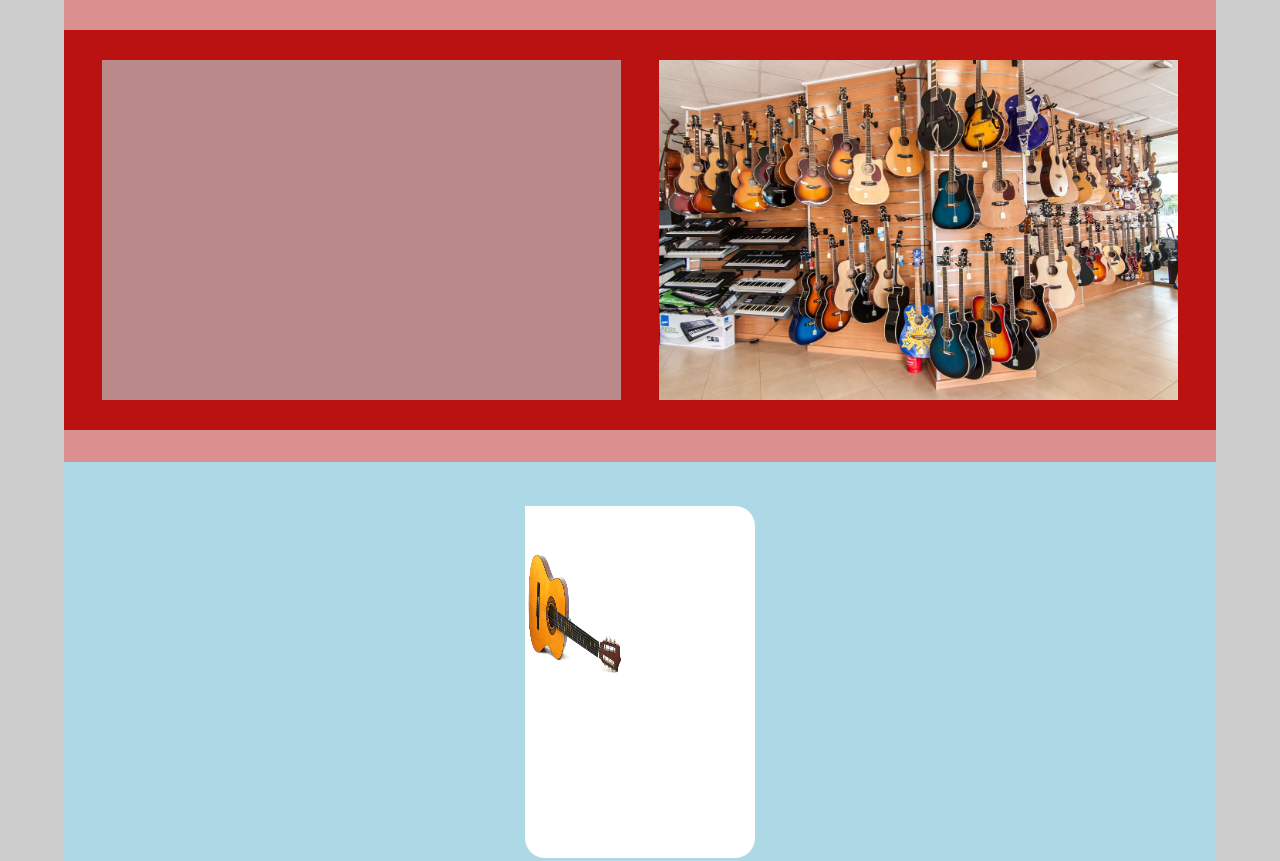
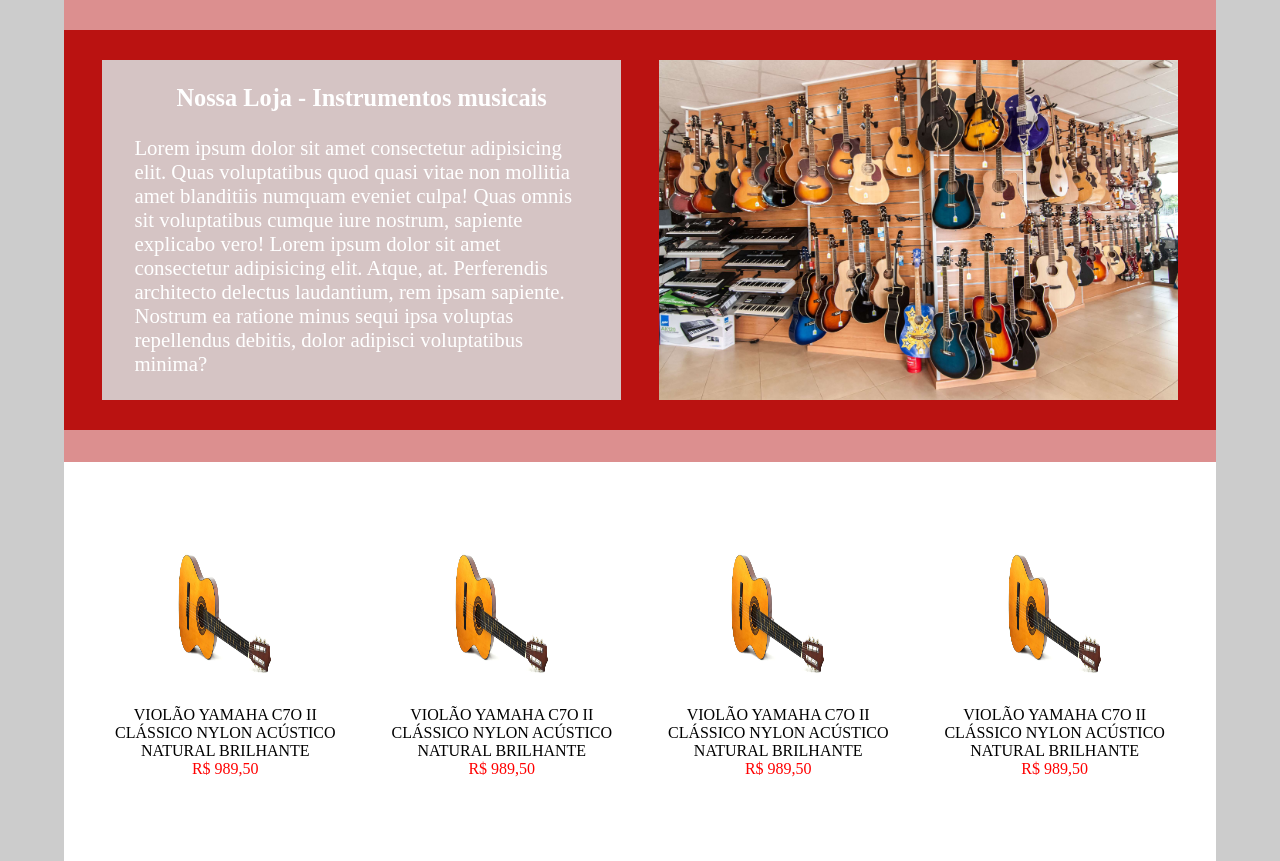
Before and after one commit to Gussatt/Atividades-Deb, a plain HTML site: page Laura/index.html in a window 1280 px wide. Shown: the part 282-1143 px from the top of the page. Drawn offline with Linux system fonts and the light colour scheme.

Commit message:
Atividade 31/08

```diff
--- a/Laura/index.html
+++ b/Laura/index.html
@@ -15,20 +15,74 @@
         <header>
         </header>
         <section class="about-container">
-            <div class="history-container"></div>
+            <div class="history-container">
+                <strong>
+                    <h3>
+                        Nossa Loja - Instrumentos musicais
+                    </h3>
+                </strong>
+                <p>
+                    Lorem ipsum dolor sit amet consectetur adipisicing elit. Quas voluptatibus quod quasi vitae non
+                    mollitia amet blanditiis numquam eveniet culpa! Quas omnis sit voluptatibus cumque iure nostrum,
+                    sapiente explicabo vero!
+                    Lorem ipsum dolor sit amet consectetur adipisicing elit. Atque, at. Perferendis architecto delectus
+                    laudantium, rem ipsam sapiente. Nostrum ea ratione minus sequi ipsa voluptas repellendus debitis,
+                    dolor adipisci voluptatibus minima?
+
+                </p>
+            </div>
             <div class="img-container"></div>
         </section>
         <section class="products-container">
             <div class="guitar-container">
                 <a href="#">
 
-                    <img src="images/guitarrinha.jpg" alt="Violão" height="200px" width="100px"/>
+                    <img src="images/guitarrinha.jpg" alt="Violão" height="200px" width="100px" />
 
                     <span class="guitar-description">
-
+                        VIOLÃO YAMAHA C7O II CLÁSSICO NYLON ACÚSTICO NATURAL BRILHANTE
                     </span>
                     <span class="guitar-price">
+                        R$ 989,50
+                    </span>
+                </a>
+            </div>
+            <div class="guitar-container">
+                <a href="#">
 
+                    <img src="images/guitarrinha.jpg" alt="Violão" height="200px" width="100px" />
+
+                    <span class="guitar-description">
+                        VIOLÃO YAMAHA C7O II CLÁSSICO NYLON ACÚSTICO NATURAL BRILHANTE
+                    </span>
+                    <span class="guitar-price">
+                        R$ 989,50
+                    </span>
+                </a>
+            </div>
+            <div class="guitar-container">
+                <a href="#">
+
+                    <img src="images/guitarrinha.jpg" alt="Violão" height="200px" width="100px" />
+
+                    <span class="guitar-description">
+                        VIOLÃO YAMAHA C7O II CLÁSSICO NYLON ACÚSTICO NATURAL BRILHANTE
+                    </span>
+                    <span class="guitar-price">
+                        R$ 989,50
+                    </span>
+                </a>
+            </div>
+            <div class="guitar-container">
+                <a href="#">
+
+                    <img src="images/guitarrinha.jpg" alt="Violão" height="200px" width="100px" />
+
+                    <span class="guitar-description">
+                        VIOLÃO YAMAHA C7O II CLÁSSICO NYLON ACÚSTICO NATURAL BRILHANTE
+                    </span>
+                    <span class="guitar-price">
+                        R$ 989,50
                     </span>
                 </a>
             </div>
--- a/Laura/styles.css
+++ b/Laura/styles.css
@@ -37,6 +37,16 @@ header {
     justify-content: space-evenly;
     align-items: center;
     margin-top: 2rem;
+    color: white;
+}
+
+.history-container{
+    display: flex;
+    flex-direction: column;
+    align-items: center;
+    justify-content: space-evenly;
+    padding: 0 2rem;
+    font-size: 1.3rem;
 }
 
 .history-container,
@@ -46,7 +56,7 @@ header {
     position: relative;
     width: 45%;
     height: 85%;
-    background-color: #ba8a8a;
+    background-color: #d5c4c4;
 }
 
 .img-container{
@@ -67,7 +77,7 @@ header {
 }
 
 .products-container {
-    background-color: #add8e6;
+    background-color: #fff;
 }
 
 .guitar-container {
@@ -76,6 +86,22 @@ header {
     height: 80%;
     background-color: #fff;
     border-radius: 20px;
+}
+
+.guitar-container a{
+    text-decoration: none;
+    color: black;
+    display: flex;
+    align-items: center;
+    flex-direction: column;
+}
+
+.guitar-container span{
+    text-align: center;
+}
+
+.guitar-price{
+    color: red;
 }
 
 .contact-container {
```
